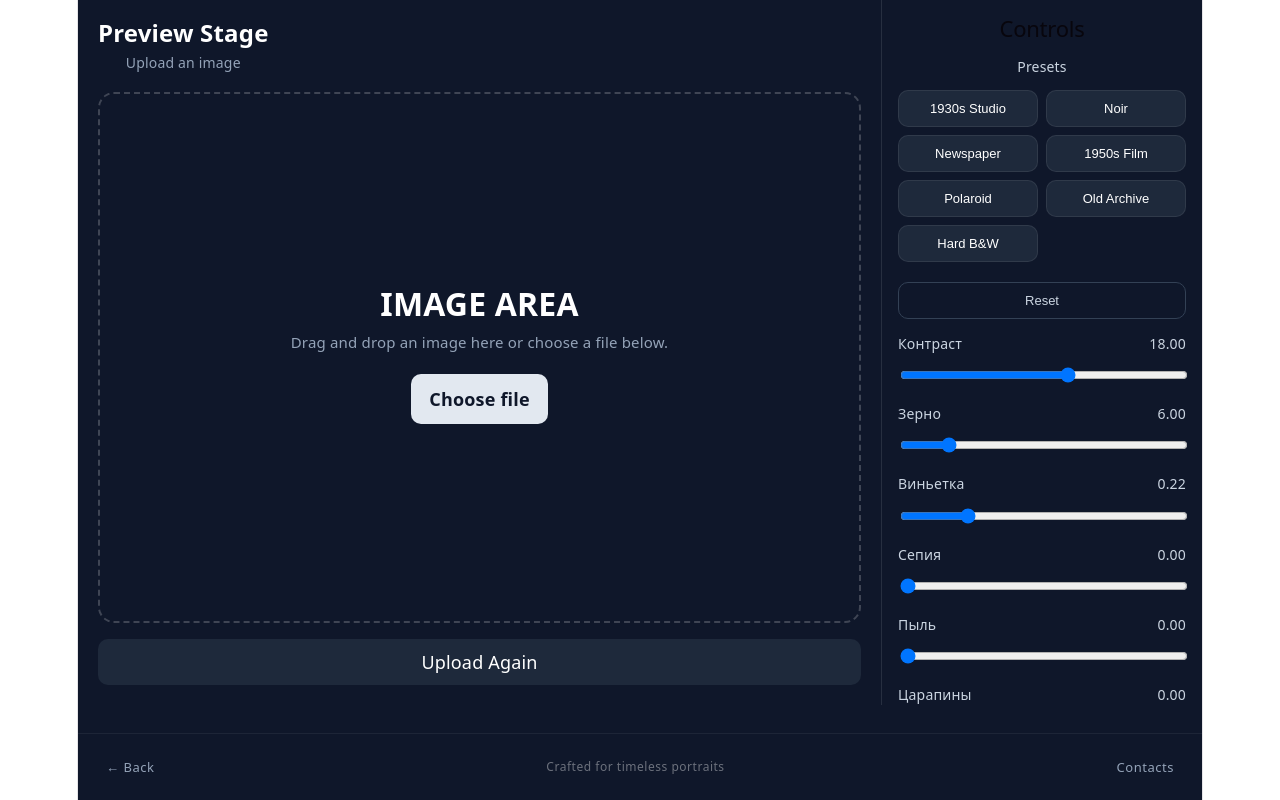
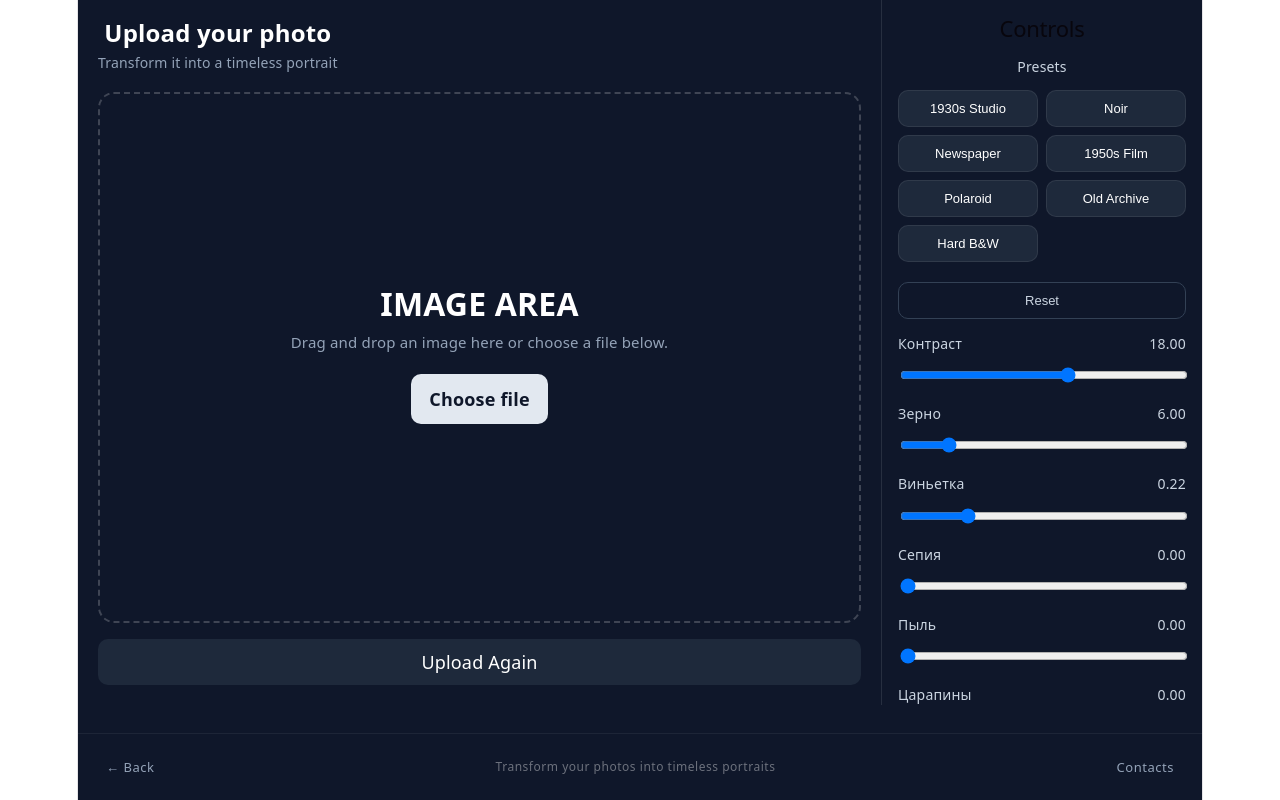
Before and after one commit to 77com/retro-portrait-mvp, a React (Vite) app: page / in a window 1280 px wide. Built offline with nearby package versions, Linux system fonts and the light colour scheme.

Commit message:
ui: update upload copy

```diff
--- a/src/App.tsx
+++ b/src/App.tsx
@@ -597,11 +597,11 @@ export default function App() {
           }}
         >
           <div>
-            <div style={{ fontSize: window.innerWidth <= 768 ? 18 : 24, fontWeight: 700 }}>Preview Stage</div>
+            <div style={{ fontSize: window.innerWidth <= 768 ? 18 : 24, fontWeight: 700 }}>Upload your photo</div>
             <div style={{ fontSize: 14, color: "#94a3b8", marginTop: 4 }}>
               {imageInfo
                 ? `${imageInfo.width} × ${imageInfo.height}`
-                : "Upload an image"}
+                : "Transform it into a timeless portrait"}
             </div>
           </div>
 
@@ -1108,7 +1108,7 @@ onMouseLeave={(e) => {
       opacity: 0.7,
     }}
   >
-    Crafted for timeless portraits
+    Transform your photos into timeless portraits
   </div>
 
   <div
```
